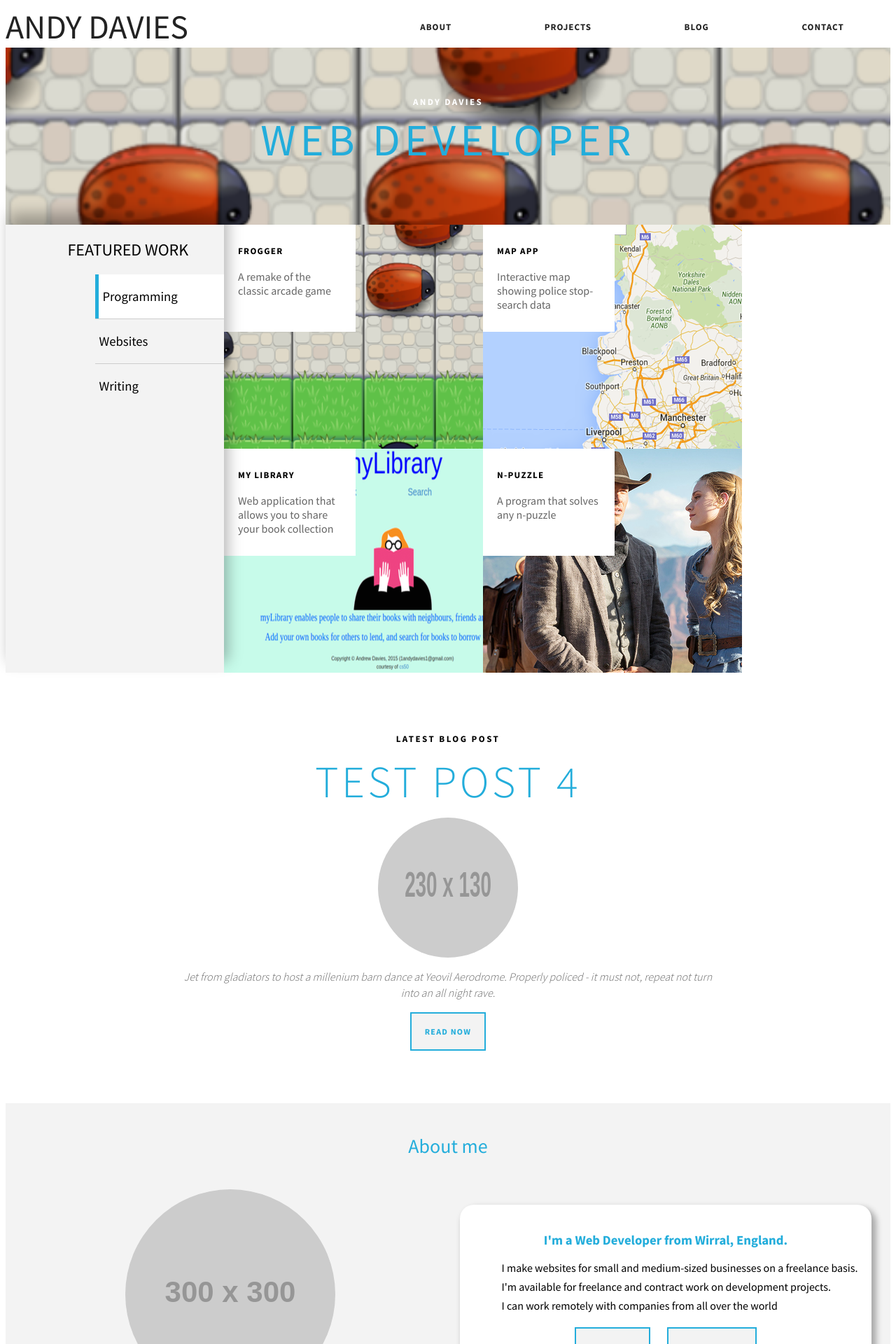
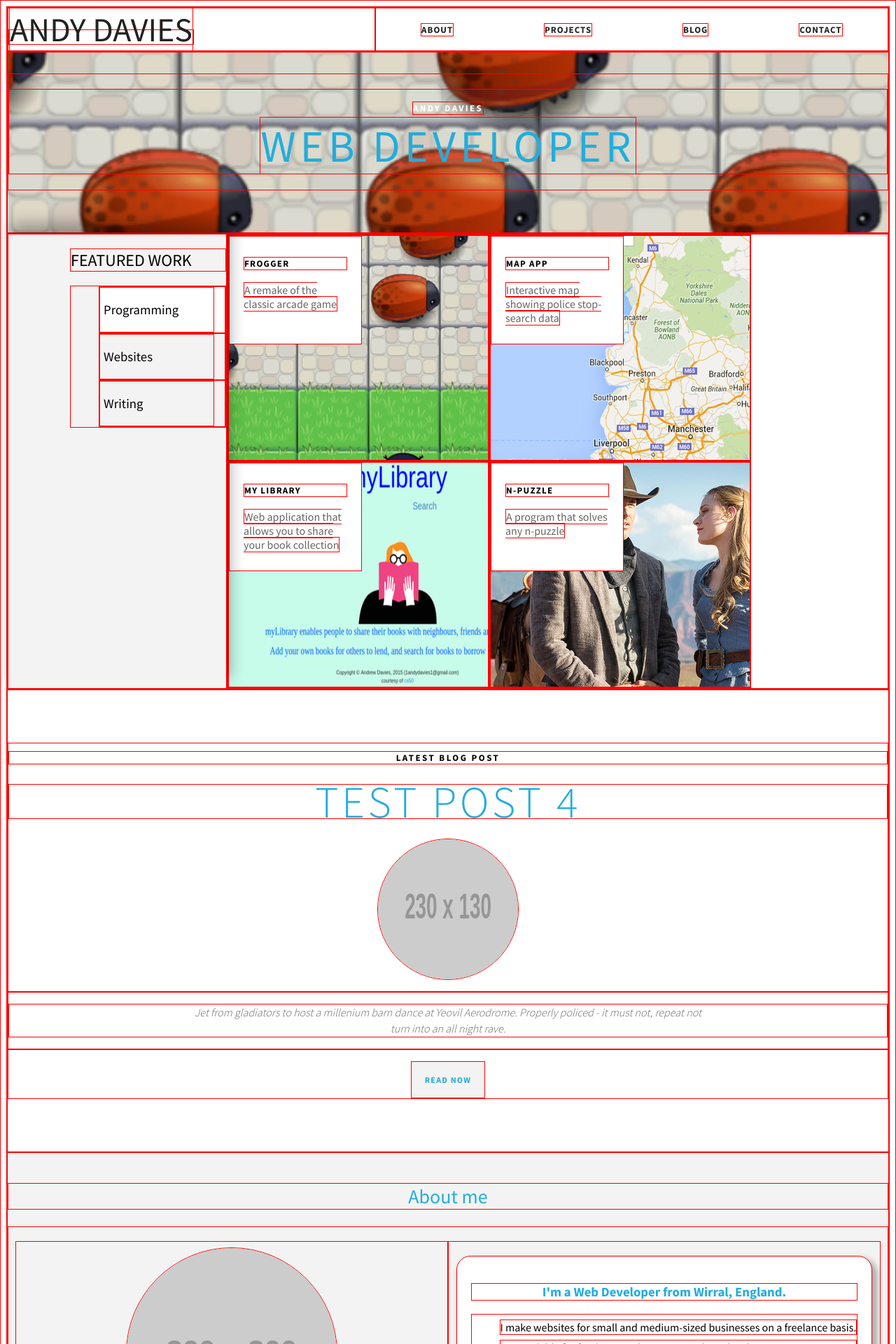
Before and after one commit to andavies/andavies.github.io, a Jekyll site: the page built from index.html, in a window 1280 px wide. Shown: the top 1920 px of the page at 70% size. Built offline with Jekyll 4.4.1, drawn with Linux system fonts in a browser that asks for light colours.

Commit message:
Remove text-center class

```diff
--- a/_includes/footer.html
+++ b/_includes/footer.html
@@ -5,19 +5,19 @@
 
 				<div class="equal-width-column">
 
-					<h2 class="text-center">My Profiles</h2>
+					<h2>My Profiles</h2>
 					<ul>
-						<li class="text-center">
+						<li>
 							<a href="https://twitter.com/1andydavies1" target="_blank">
 								Twitter
 							</a>
 						</li>
-						<li class="text-center">
+						<li>
 							<a href="https://github.com/andavies" target="_blank">
 								GitHub
 							</a>
 						</li>
-						<li class="text-center">
+						<li>
 							<a href="http://stackoverflow.com/users/story/5794667" target="_blank">
 								Stack Overflow
 							</a>
--- a/_includes/header.html
+++ b/_includes/header.html
@@ -1,6 +1,6 @@
 <header class="flex-container">
 
-	<div class="logo text-center">
+	<div class="logo">
 		<a href="{{ site.url }}">
 			<span class="header-title">Andy Davies</span>
 		</a>
--- a/css/styles.scss
+++ b/css/styles.scss
@@ -2,9 +2,9 @@
 ---
 
 /* for prototyping */
-/** {
+* {
 	border: red solid 1px !important;
-}*/
+}
 
 
 // COLOUR SCHEME
@@ -354,6 +354,10 @@ header {
 
 /* FOOTER */
 
+.sub-footer {
+	text-align: center;
+}
+
 
 /* PROJECTS PAGE */
 
--- a/index.html
+++ b/index.html
@@ -6,7 +6,7 @@ layout: master
 
 <div class="landing-feature">
 
-	<div class="text-center">
+	<div>
 
 		<h1>
 			<span class="name">Andy Davies </span>
@@ -21,7 +21,7 @@ layout: master
 
 <section class="flex-container">
 
-	<div class="sidebar-selector text-center">
+	<div class="sidebar-selector">
 
 		<h2>Featured Work</h2>
 
--- a/projects.html
+++ b/projects.html
@@ -5,7 +5,7 @@ layout: master
 
 <h2 class="text-center">Projects</h2>
 
-<div class="flex-container project-grid text-center">
+<div class="flex-container project-grid">
 
 	{% for project in site.projects %}
 		<div>
```
